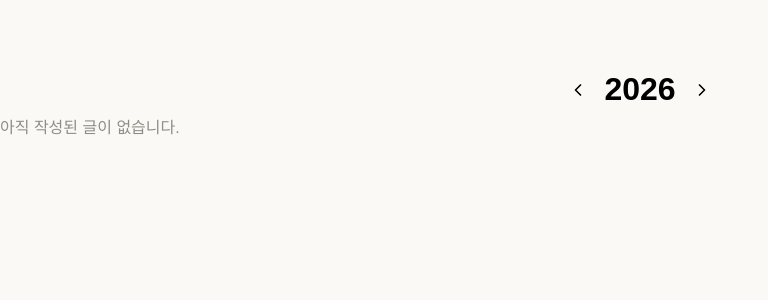
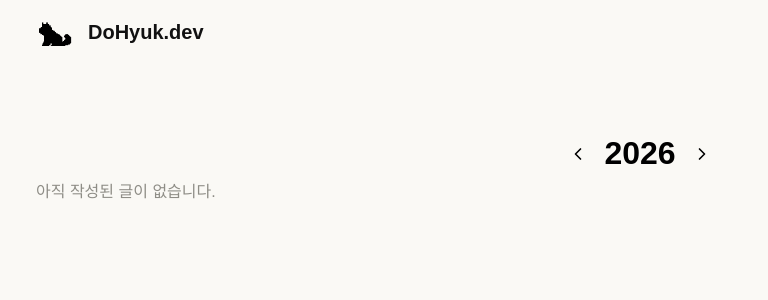
Before and after one commit to DoHyuk-Centric/DoHyuk.dev, a Next.js app: page /2026 in a window 1280 px wide. Shown: the top 300 px of the page, without its empty margins (0-768 px from the left). Built offline with nearby package versions, Linux system fonts and the light colour scheme; a web font is replaced by a local one.

Commit message:
refactor: layout.tsx 추가수정건

```diff
--- a/src/app/layout.tsx
+++ b/src/app/layout.tsx
@@ -2,6 +2,8 @@ import type { Metadata } from "next";
 import { Geist_Mono } from "next/font/google";
 import localFont from "next/font/local";
 import "./globals.css";
+import styles from "./layout.module.css";
+import Header from "./_components/header/Header";
 
 const pretendard = localFont({
   src: "../../node_modules/pretendard/dist/web/variable/woff2/PretendardVariable.woff2",
@@ -23,7 +25,12 @@ export const metadata: Metadata = {
 export default function RootLayout({ children }: LayoutProps<"/">) {
   return (
     <html lang="ko" className={`${pretendard.variable} ${geistMono.variable}`}>
-      <body>{children}</body>
+      <body>
+        <div className={styles.container}>
+          <Header />
+          <main>{children}</main>
+        </div>
+      </body>
     </html>
   );
 }
```
